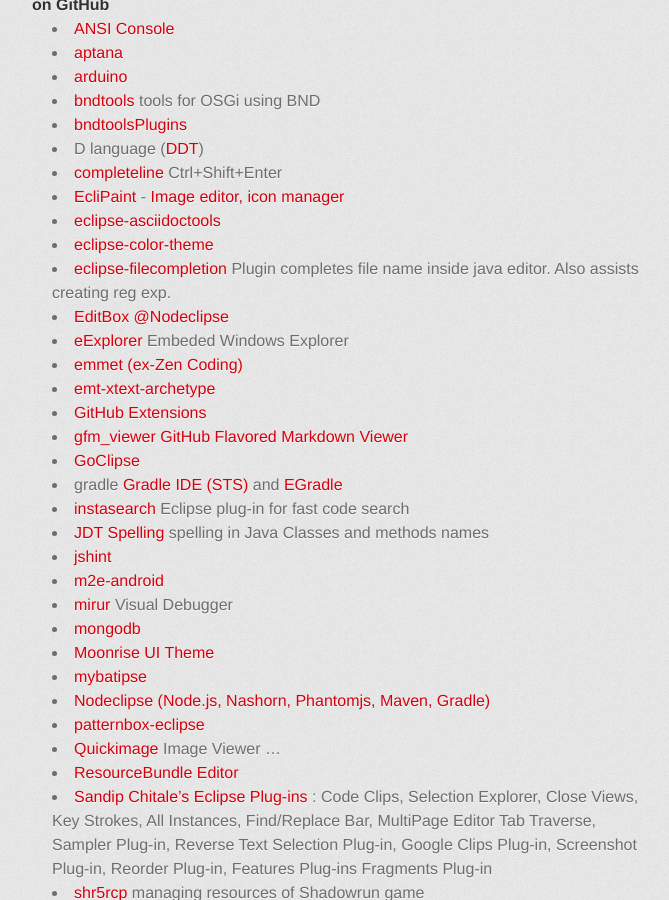
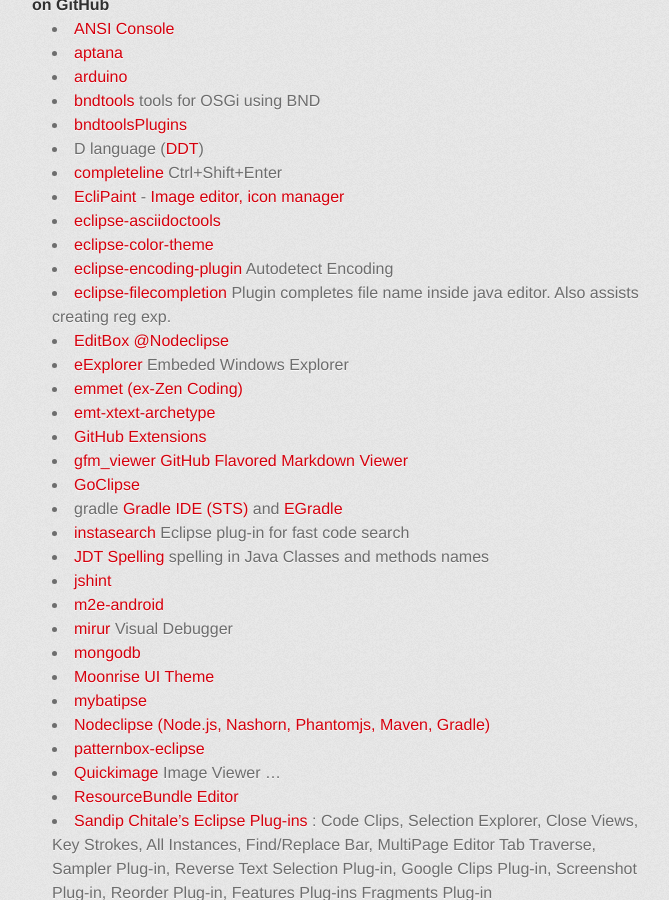
Before and after one commit to with-Eclipse/with-eclipse.github.io, a Jekyll site: the page built from index.md, in a window 1280 px wide and 900 px high, scrolled down 2111 px. Shown: the whole window, without its empty margins (298-967 px from the left). Built offline with Jekyll 4.4.1, drawn with Linux system fonts in a browser that asks for light colours; Markdown is read by kramdown in place of the engine named in the settings; comment, search, counter and statistics services are not loaded.

Commit message:
Autodetect Encoding
ref https://github.com/cypher256/eclipse-encoding-plugin/pull/8

```diff
--- a/index.md
+++ b/index.md
@@ -103,6 +103,7 @@ Just use code snippet below:
 - [EcliPaint](https://github.com/jabiercoding/eclipaint) - [Image editor, icon manager](https://github.com/jabiercoding/eclipaint/wiki)
 - [eclipse-asciidoctools](https://github.com/awltech/eclipse-asciidoctools)
 - [eclipse-color-theme](https://github.com/eclipse-color-theme/eclipse-color-theme)
+- [eclipse-encoding-plugin](https://github.com/cypher256/eclipse-encoding-plugin) Autodetect Encoding
 - [eclipse-filecompletion](https://github.com/impetuouslab/eclipse-filecompletion) Plugin completes file name inside java editor. Also assists creating reg exp.
 - [EditBox @Nodeclipse](https://github.com/Nodeclipse/EditBox)
 - [eExplorer](https://github.com/culmat/eExplorer) Embeded Windows Explorer
```
